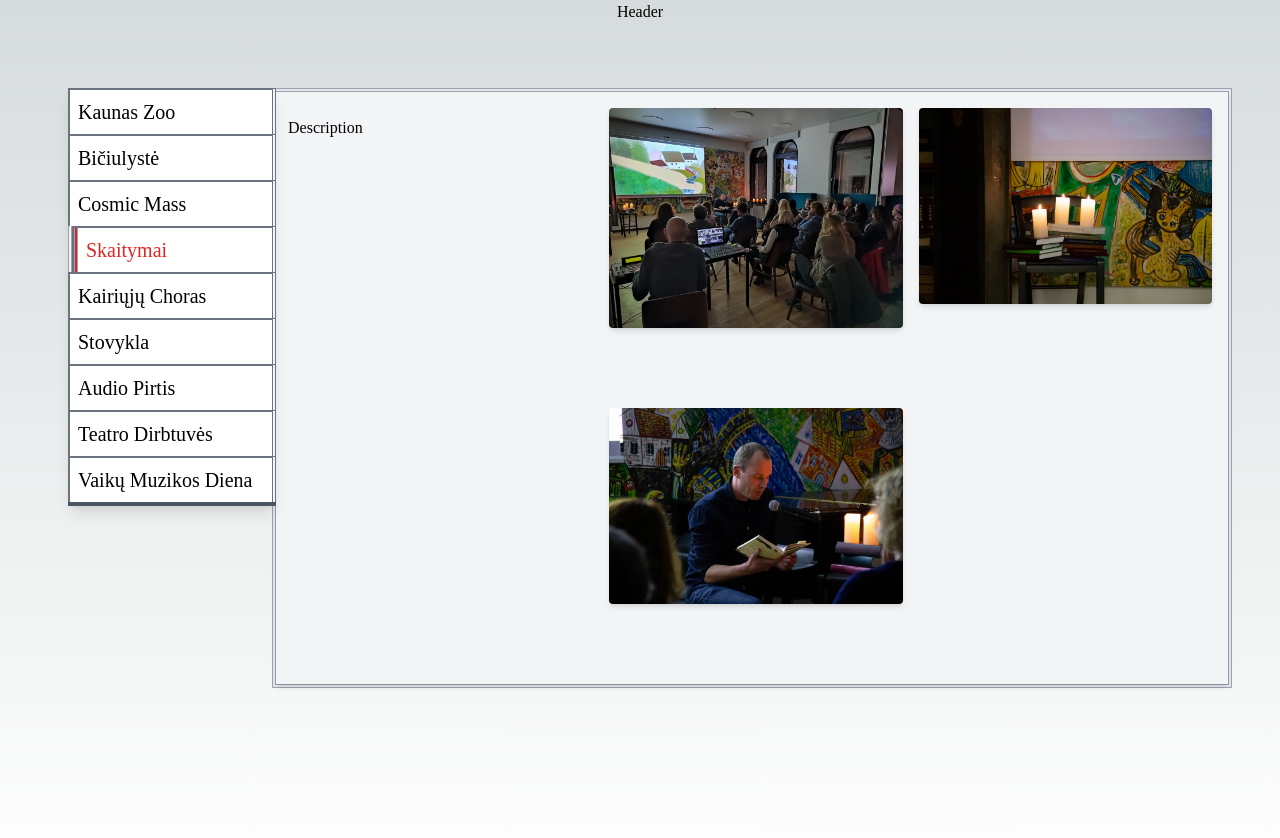
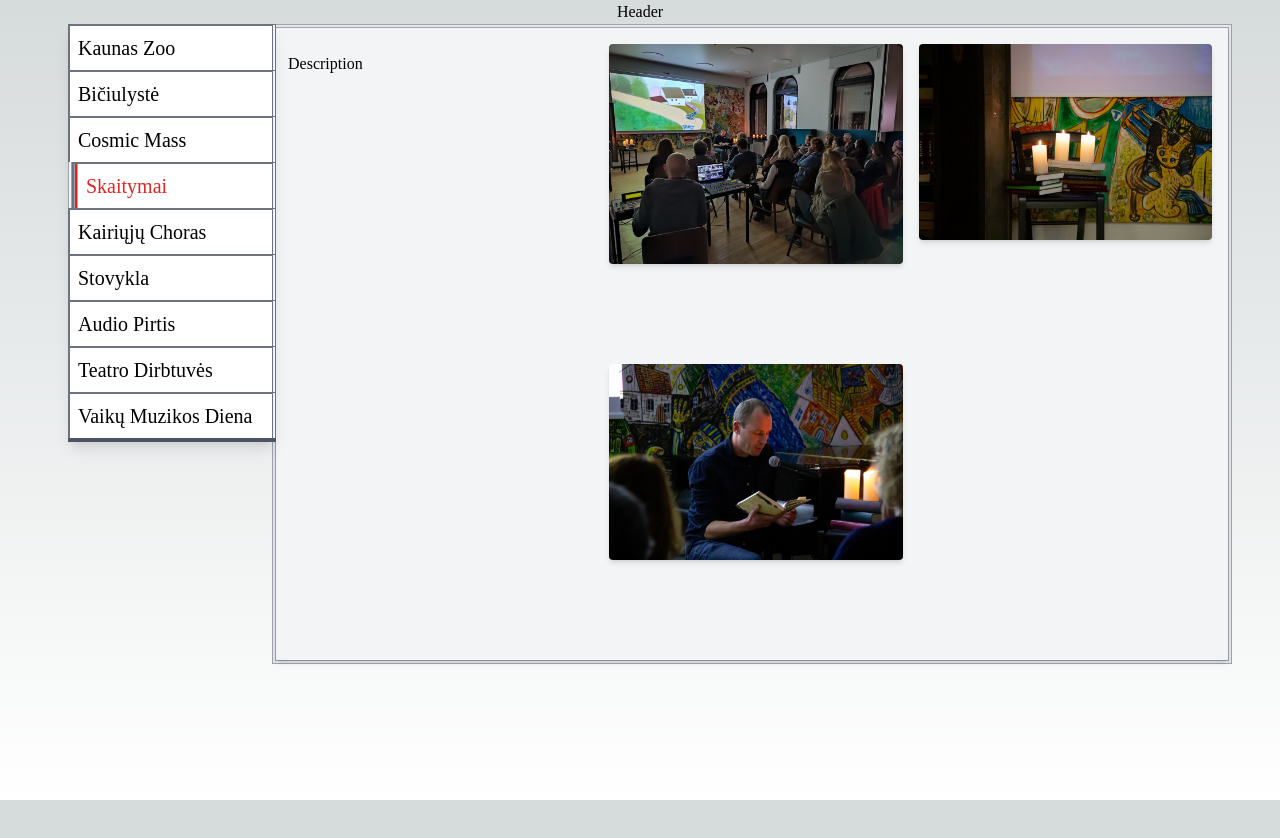
Before and after one commit to ignasandr/portfolio-nextjs, a Next.js app: page /projects in a window 1280 px wide. Shown: the top 838 px of the page. After the commit the page ends 800 px from the top, so only its background shows below. Built offline with nearby package versions, Linux system fonts and the light colour scheme; a web font is replaced by a local one.

Commit message:
Pretty responsible

```diff
--- a/app/layout.tsx
+++ b/app/layout.tsx
@@ -21,7 +21,7 @@ export default function RootLayout({
   return (
     <html lang="en">
       {/* <body className={gupter.className}>{children}</body> */}
-      <body>
+      <body className="md:h-screen">
         <Header />
         {children}
       </body>
--- a/components/projects/ProjectPage.tsx
+++ b/components/projects/ProjectPage.tsx
@@ -34,15 +34,13 @@ const ProjectPage = ({
   }
 
   return (
-    <div className="md:mt-16">
-      {/* Need some global table in the layout where these could all hook into for some of the dimensions */}
-      <div className="flex w-full md:flex-row flex-col justify-center h-fit md:h-screen">
+    <div className="flex w-full md:flex-row flex-col justify-center h-full md:h-4/5">
       <ProjectMenu
         projects={projects}
         onClick={handleClick}
         current={current}
       />
-        <div className="border-double border-4 border-gray-400 bg-gray-200 md:h-3/4 h-full w-full md:w-3/4">
+      <div className="border-double border-4 border-gray-400 bg-gray-200 h-full w-full md:w-3/4">
         <div className="flex md:flex-row flex-col items-start justify-between bg-gray-100 w-full h-full overflow-hidden shadow-md">
           <div className="flex  pt-6 pl-3 justify-center w-full md:w-1/6">
             <div className="w-full">Description</div>
@@ -51,7 +49,6 @@ const ProjectPage = ({
         </div>
       </div>
     </div>
-    </div>
   );
 };
 
```
Lines whose indentation alone changed are shown as unchanged.
